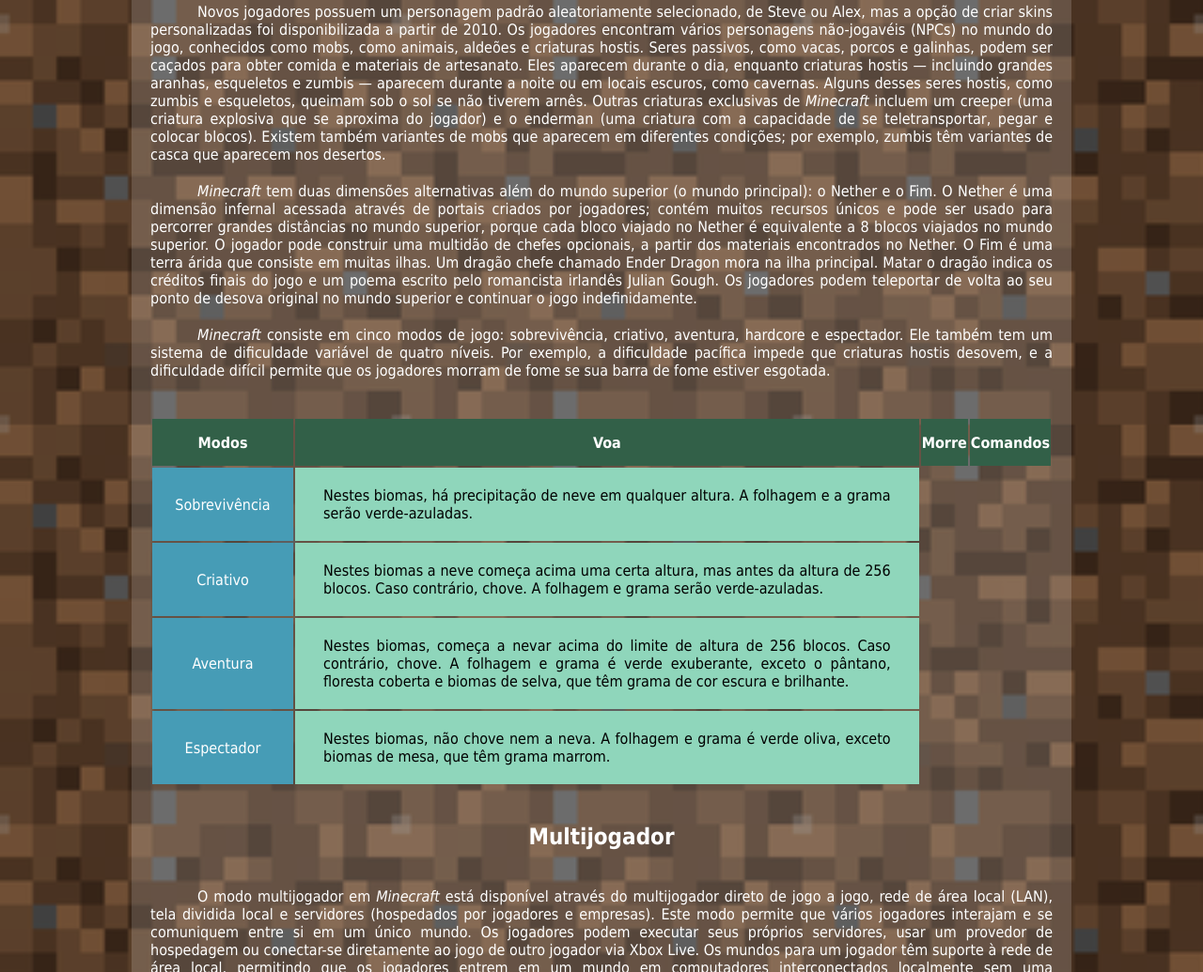
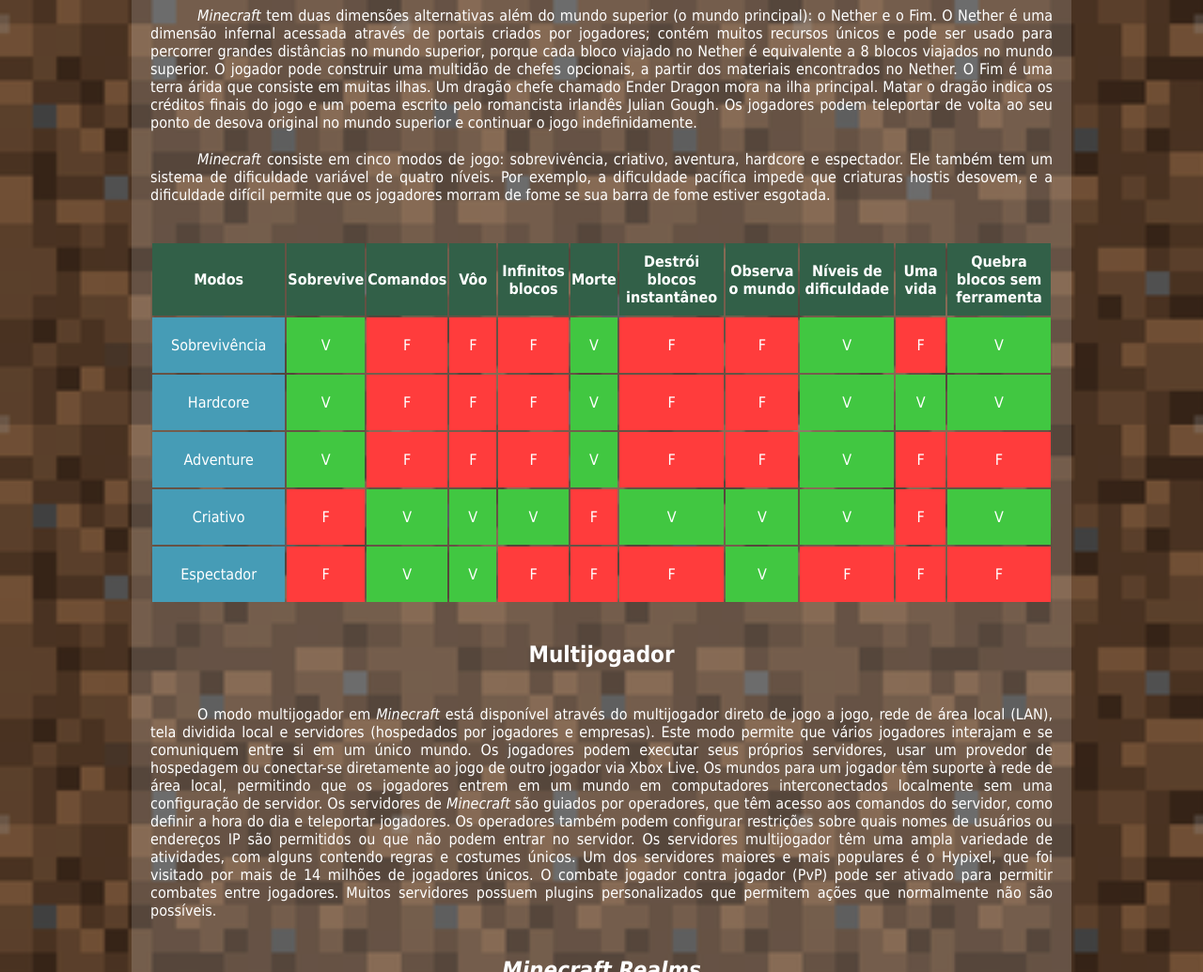
Before and after one commit to DeadPudino/PWebIf, a plain HTML site: page index.html in a window 1280 px wide. Shown: the part 2105-3140 px from the top of the page at 94% size. Drawn offline with Linux system fonts and the light colour scheme.

Commit message:
tabelaModos

```diff
--- a/css/style.css
+++ b/css/style.css
@@ -88,7 +88,7 @@ main {
 	background-color: #2e515a;
 }
 
-#video {
+.video {
 	border: 1px solid #ffffff;
 	float: right;
 	margin: 10px 20px 10px 20px;
@@ -113,7 +113,7 @@ main {
 	border: 1px solid #ffffff;
 	background-color: #00000081;
 	width: 250px;
-	height: 250px;
+	height: 295px;
 	display: inline-block;
 	margin-left: 150px;
 	margin-top: 30px;
@@ -128,10 +128,7 @@ main {
 }
 
 #jogabilidade {
-	text-align: center;
-	border: 1px solid #ffffff;
-	width: 551px;
-	height: 314px;
+	float: left;
 }
 
 hr {
@@ -166,6 +163,34 @@ table {
 	color: #000000;
 }
 
+#modos #l1c1 {
+	background-color: #326048;
+}
+
+#modos th {
+	padding-bottom: 10px;
+	padding-top: 10px;
+}
+
+#modos td {
+	background-color: #8FD6BB;
+	text-align: center;
+	padding: 20px;
+}
+
+#modos #c1 {
+	background-color: #469CB6;
+	text-align: center;
+}
+
+#modos #falso {
+	background-color: #ff3c3c;
+}
+
+#modos #verdadeiro {
+	background-color: #41c741;
+}
+
 #ultimo {
 	padding-bottom: 20px;
 }
--- a/index.html
+++ b/index.html
@@ -22,7 +22,7 @@
                 <h1>Sobre o Jogo</h1>
                 <hr>
             </div>
-            <div id="video"><iframe width="400" height="225" src="https://www.youtube.com/embed/MmB9b5njVbA" title="YouTube video player" frameborder="0" allow="accelerometer; autoplay; clipboard-write; encrypted-media; gyroscope; picture-in-picture" allowfullscreen></iframe></div>
+            <div class="video"><iframe width="400" height="225" src="https://www.youtube.com/embed/MmB9b5njVbA" title="YouTube video player" frameborder="0" allow="accelerometer; autoplay; clipboard-write; encrypted-media; gyroscope; picture-in-picture" allowfullscreen></iframe></div>
             <p><i>Minecraft</i> é um jogo eletrônico sandbox de sobrevivência criado pelo desenvolvedor sueco Markus "Notch" Persson e posteriormente desenvolvido e publicado pela Mojang Studios, cuja propriedade intelectual foi obtida pela Microsoft em 2014. Lançado inicialmente em maio de 2009 como um projeto em desenvolvimento, seu lançamento completo ocorreu em novembro de 2011 para Microsoft Windows, macOS e Linux, sendo posteriormente relançado para uma ampla variedade de plataformas. É o jogo eletrônico mais vendido de todos os tempos, vendendo mais de 238 milhões de cópias em todas as plataformas até abril de 2021, com mais de 140 milhões de jogadores ativos mensalmente.</p>
 
             <p>Em <i>Minecraft</i>, os jogadores exploram um mundo aberto tridimensional intencionalmente em blocos, pixelizado e gerado proceduralmente, podendo descobrir e extrair matérias-primas, ferramentas artesanais, construir estruturas ou terraplenagens e, dependendo do modo de jogo, podem combater inimigos controlados por computador, bem como cooperar ou competir contra outros jogadores no mesmo mundo. Esses modos incluem um modo sobrevivência, no qual o jogador precisa adquirir recursos para construir o mundo e se manter vivo, e um modo criativo, onde os jogadores têm recursos ilimitados. Em <i>Java Edition</i>, os jogadores podem modificar a jogabilidade com <i>mods</i> para criar novas mecânicas de itens, texturas, entre outros.</p>
@@ -54,7 +54,7 @@
 
             <p>O mundo de <i>Minecraft</i> é virtualmente quase infinito e gerado proceduralmente à medida que os jogadores o exploram, usando um mapa ou uma bússola no momento da criação do mundo (ou manualmente conquistado pelo jogador). Existem limites para o movimento vertical, mas <i>Minecraft</i> permite que um enorme mundo seja gerado no plano horizontal. Devido a problemas técnicos quando locais extremamente distantes são alcançados, no entanto, existe uma barreira que impede os jogadores de atravessar para locais além de 30 milhões de blocos a partir do centro do mundo, conhecida como Far Lands. O jogo consegue fazer isso dividindo os dados do mundo em seções menores, que são criadas ou carregadas apenas quando os jogadores estão por perto. O mundo é dividido em biomas que variam de desertos a selvas e campos de neve; alguns terrenos incluem planícies, montanhas, florestas, cavernas e vários corpos de lava e água. O sistema de tempo no jogo segue um ciclo dia e noite, e um ciclo completo dura vinte minutos em tempo real.</p>
 
-            <div id="jogabilidade"><img src="img/jogabilidade.jpg" alt="jogabilidade"></div>
+            <div class="video" id="jogabilidade"><img width="400" height="225" src="img/jogabilidade.jpg" alt="jogabilidade"></div>
 
             <p>Novos jogadores possuem um personagem padrão aleatoriamente selecionado, de Steve ou Alex, mas a opção de criar skins personalizadas foi disponibilizada a partir de 2010. Os jogadores encontram vários personagens não-jogavéis (NPCs) no mundo do jogo, conhecidos como mobs, como animais, aldeões e criaturas hostis. Seres passivos, como vacas, porcos e galinhas, podem ser caçados para obter comida e materiais de artesanato. Eles aparecem durante o dia, enquanto criaturas hostis — incluindo grandes aranhas, esqueletos e zumbis — aparecem durante a noite ou em locais escuros, como cavernas. Alguns desses seres hostis, como zumbis e esqueletos, queimam sob o sol se não tiverem arnês. Outras criaturas exclusivas de <i>Minecraft</i> incluem um creeper (uma criatura explosiva que se aproxima do jogador) e o enderman (uma criatura com a capacidade de se teletransportar, pegar e colocar blocos). Existem também variantes de mobs que aparecem em diferentes condições; por exemplo, zumbis têm variantes de casca que aparecem nos desertos.</p>
 
@@ -63,27 +63,83 @@
             <p><i>Minecraft</i> consiste em cinco modos de jogo: sobrevivência, criativo, aventura, hardcore e espectador. Ele também tem um sistema de dificuldade variável de quatro níveis. Por exemplo, a dificuldade pacífica impede que criaturas hostis desovem, e a dificuldade difícil permite que os jogadores morram de fome se sua barra de fome estiver esgotada.</p>
 
             <table id="modos">
-                <tr bgcolor="#326048" align="center">
-                    <th height="50px" width="150px">Modos</th>
-                    <th>Voa</th>
-                    <th>Morre</th>
+                <tr id="l1c1">
+                    <th>Modos</th>
+                    <th>Sobrevive</th>
                     <th>Comandos</th>
+                    <th>Vôo</th>
+                    <th>Infinitos blocos</th>
+                    <th>Morte</th>
+                    <th>Destrói blocos instantâneo</th>
+                    <th>Observa o mundo</th>
+                    <th>Níveis de dificuldade</th>
+                    <th>Uma vida</th>
+                    <th>Quebra blocos sem ferramenta</th>
                 </tr>
-                <tr bgcolor="#8FD6BB" align="center">
-                    <td height="50px" bgcolor="#469CB6">Sobrevivência</td>
-                    <td class="testando">Nestes biomas, há precipitação de neve em qualquer altura. A folhagem e a grama serão verde-azuladas.</td>
+                <tr>
+                    <td id="c1">Sobrevivência</td>
+                    <td id="verdadeiro">V</td>
+                    <td id="falso">F</td>
+                    <td id="falso">F</td>
+                    <td id="falso">F</td>
+                    <td id="verdadeiro">V</td>
+                    <td id="falso">F</td>
+                    <td id="falso">F</td>
+                    <td id="verdadeiro">V</td>
+                    <td id="falso">F</td>
+                    <td id="verdadeiro">V</td>
                 </tr>
-                <tr height="50px" bgcolor="#8FD6BB" align="center">
-                    <td bgcolor="#469CB6">Criativo</td>
-                    <td class="testando">Nestes biomas a neve começa acima uma certa altura, mas antes da altura de 256 blocos. Caso contrário, chove. A folhagem e grama serão verde-azuladas.</td>
+                <tr>
+                    <td id="c1">Hardcore</td>
+                    <td id="verdadeiro">V</td>
+                    <td id="falso">F</td>
+                    <td id="falso">F</td>
+                    <td id="falso">F</td>
+                    <td id="verdadeiro">V</td>
+                    <td id="falso">F</td>
+                    <td id="falso">F</td>
+                    <td id="verdadeiro">V</td>
+                    <td id="verdadeiro">V</td>
+                    <td id="verdadeiro">V</td>
                 </tr>
-                <tr height="50px" bgcolor="#8FD6BB" align="center">
-                    <td bgcolor="#469CB6">Aventura</td>
-                    <td class="testando">Nestes biomas, começa a nevar acima do limite de altura de 256 blocos. Caso contrário, chove. A folhagem e grama é verde exuberante, exceto o pântano, floresta coberta e biomas de selva, que têm grama de cor escura e brilhante.</td>
+                <tr>
+                    <td id="c1">Adventure</td>
+                    <td id="verdadeiro">V</td>
+                    <td id="falso">F</td>
+                    <td id="falso">F</td>
+                    <td id="falso">F</td>
+                    <td id="verdadeiro">V</td>
+                    <td id="falso">F</td>
+                    <td id="falso">F</td>
+                    <td id="verdadeiro">V</td>
+                    <td id="falso">F</td>
+                    <td id="falso">F</td>
                 </tr>
-                <tr height="50px" bgcolor="#8FD6BB" align="center">
-                    <td bgcolor="#469CB6">Espectador</td>
-                    <td class="testando">Nestes biomas, não chove nem a neva. A folhagem e grama é verde oliva, exceto biomas de mesa, que têm grama marrom.</td>
+                <tr>
+                    <td id="c1">Criativo</td>
+                    <td id="falso">F</td>
+                    <td id="verdadeiro">V</td>
+                    <td id="verdadeiro">V</td>
+                    <td id="verdadeiro">V</td>
+                    <td id="falso">F</td>
+                    <td id="verdadeiro">V</td>
+                    <td id="verdadeiro">V</td>
+                    <td id="verdadeiro">V</td>
+                    <td id="falso">F</td>
+                    <td id="verdadeiro">V</td>
+                </tr>
+                <tr>
+                    <td id="c1">Espectador</td>
+                    <td id="falso">F</td>
+                    <td id="verdadeiro">V</td>
+                    <td id="verdadeiro">V</td>
+                    <td id="falso">F</td>
+                    <td id="falso">F</td>
+                    <td id="falso">F</td>
+                    <td id="verdadeiro">V</td>
+                    <td id="falso">F</td>
+                    <td id="falso">F</td>
+                    <td id="falso">F</td>
                 </tr>
             </table>
 
```
